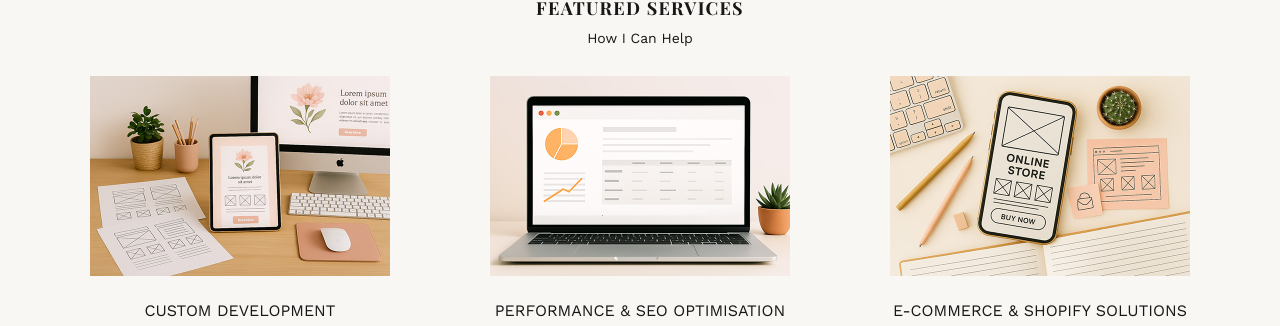
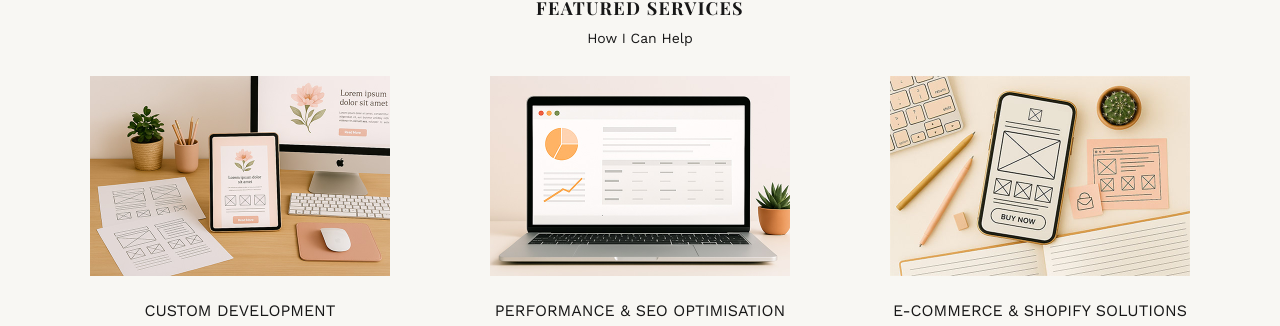
Before and after one commit to lindsayfoley/portfoleyo, a Next.js app: page / in a window 1280 px wide. Shown: the part 720-1046 px from the top of the page. Built offline with nearby package versions, Linux system fonts and the light colour scheme; a web font is replaced by a local one.

Commit message:
updating image

```diff
--- a/src/components/featureTiles/featureTiles.tsx
+++ b/src/components/featureTiles/featureTiles.tsx
@@ -7,6 +7,7 @@ interface FeatureTilesProps {
   title?: string;
   subtitle?: string;
   services: {
+    id?: string;
     label?: string;
     image?: {
       src: string;
@@ -45,10 +46,10 @@ const FeatureTiles = ({
   isIndependantSection = true,
 }: FeatureTilesProps) => {
   const tilesMarkup = services.map(
-    ({ label, image, Icon, title, description, href }) => {
+    ({ id, label, image, Icon, title, description, href }) => {
       return href ? (
         <article className={styles.service} key={title}>
-          <a href={href}>
+          <a href={id ? `${href}#${id}` : href}>
             {label && <h5 className={styles.label}>{label}</h5>}
             {image && (
               <img className={styles.image} src={image.src} alt={image.alt} />
--- a/src/components/twoColumnLayout/twoColumnLayout.tsx
+++ b/src/components/twoColumnLayout/twoColumnLayout.tsx
@@ -6,6 +6,7 @@ import styles from "./twoColumnLayout.module.css";
 interface TwoColumnLayoutProps {
   title: string;
   href?: string;
+  id?: string;
   subtitle?: string;
   isH1Element?: boolean;
   paragraphs?: string[];
@@ -22,6 +23,7 @@ interface TwoColumnLayoutProps {
 const TwoColumnLayout = ({
   title,
   href,
+  id,
   subtitle,
   isH1Element,
   paragraphs,
@@ -32,7 +34,7 @@ const TwoColumnLayout = ({
   isIndependantSection = true,
 }: TwoColumnLayoutProps) => {
   return (
-    <section className={`${theme ? `${theme}Theme` : ""}`}>
+    <section className={`${theme ? `${theme}Theme` : ""}`} id={id}>
       <div
         className={`${styles.container} ${
           !isIndependantSection ? styles.noTopPadding : ""
--- a/src/constants/homepage/content.ts
+++ b/src/constants/homepage/content.ts
@@ -31,6 +31,7 @@ export const HOMEPAGE_CONTENT = {
           src: "/hp-custom-dev.jpg",
           alt: "A close up of a laptop running Visual Studio Code",
         },
+        id: "development",
         title: "Custom Development",
         description:
           "Have a vision for a site or app but need the right technical expertise or guidance? I can turn complex ideas into seamless, well-crafted builds",
@@ -41,6 +42,7 @@ export const HOMEPAGE_CONTENT = {
           src: "/hp-performance-seo-screen.jpg",
           alt: "A desk scene with stationary and laptop",
         },
+        id: "optimisation",
         title: "Performance & SEO Optimisation",
         description:
           "A great site needs more than just good looks – it has to be responsive, inclusive, and SEO-friendly to attract more customers and drive conversions",
@@ -48,9 +50,10 @@ export const HOMEPAGE_CONTENT = {
       },
       {
         image: {
-          src: "/hp-shopify-wireframe.jpg",
+          src: "/hp-shopify-wireframes.jpg",
           alt: "A Shopify theme shown in a browser",
         },
+        id: "ecommerce",
         title: "E-Commerce & Shopify Solutions",
         description:
           "I enhance Shopify and e-commerce platforms by implementing new functionality, refining UX, and streamlining for efficiency and growth",
--- a/src/constants/services/content.ts
+++ b/src/constants/services/content.ts
@@ -43,7 +43,7 @@ export const SERVICES_CONTENT = {
     "Email development: creating tailored responsive, cross-client email templates",
   ],
   twoColumnSeo: {
-    id: "seo",
+    id: "optimisation",
     title: "Performance & SEO Optimisation",
     subtitle: "Better rankings and usability",
     image: {
@@ -61,7 +61,7 @@ export const SERVICES_CONTENT = {
     "Site audit: assessing issues affecting discoverability, usability & responsiveness",
   ],
   twoColumnEcom: {
-    id: "ecom",
+    id: "ecommerce",
     title: "E-Commerce & Shopify Solutions",
     subtitle: "For efficiency and growth",
     image: {
```
Also changed, not shown: public/hp-shopify-wireframe.jpg (deleted), public/hp-shopify-wireframes.jpg (added).
